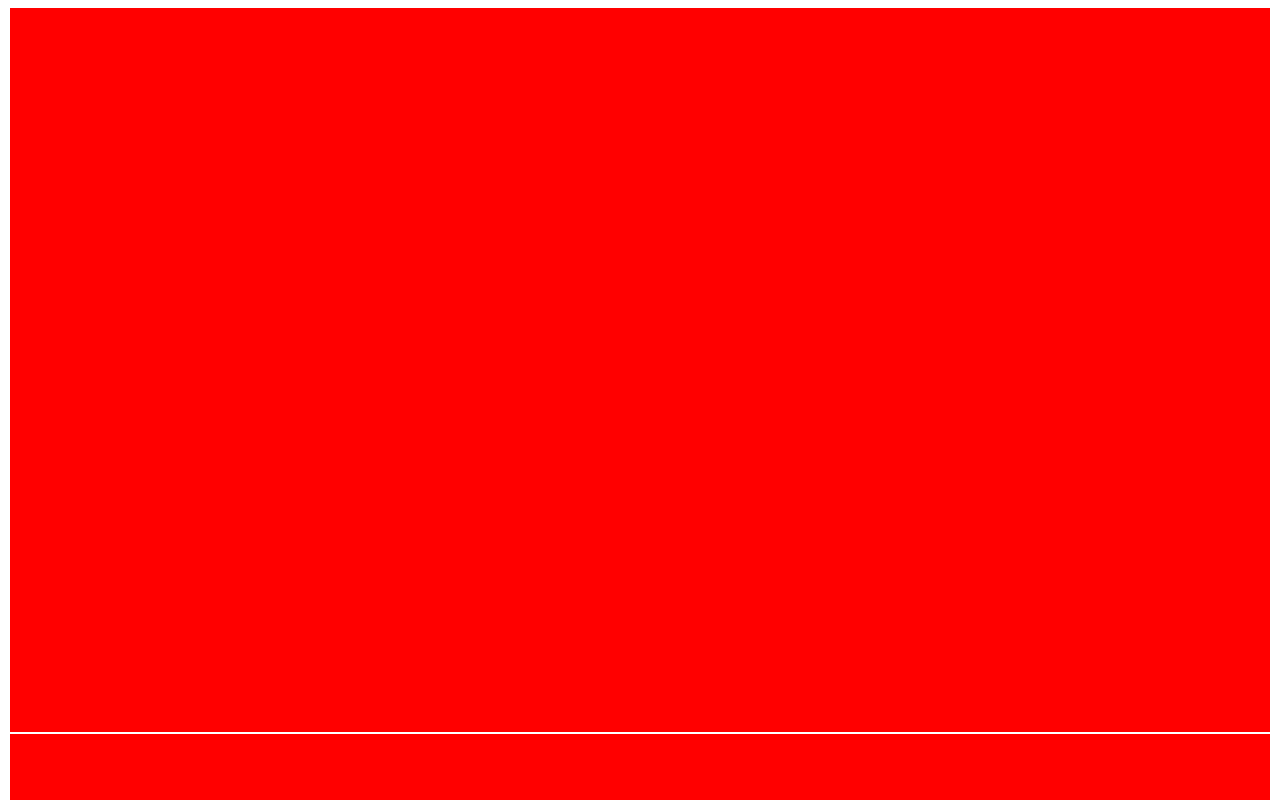
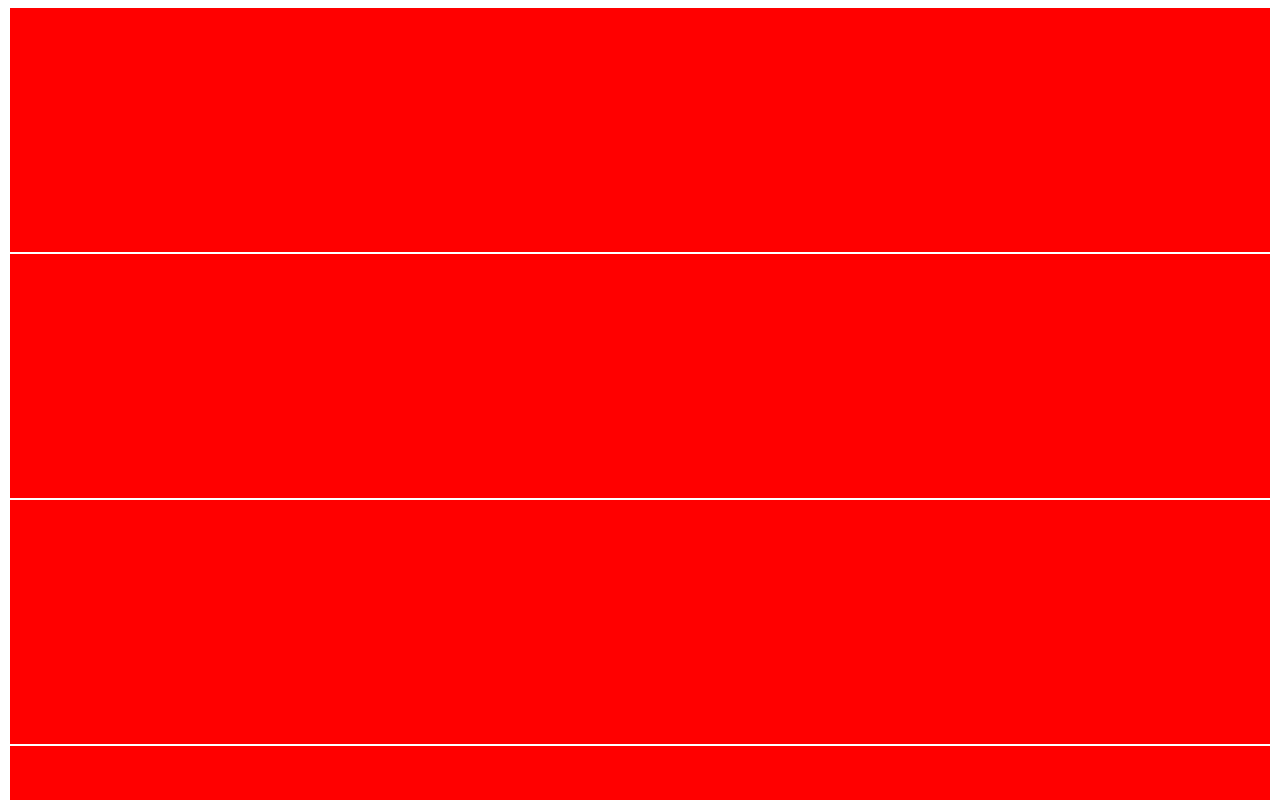
Before and after one commit to userjapa/quinalha-animation-lib, a plain HTML site: page index.html in a window 1280 px wide. Shown: the top 800 px of the page. Drawn offline with Linux system fonts and the light colour scheme.

Commit message:
changing trasition

```diff
--- a/assets/js/quinalha-animation.js
+++ b/assets/js/quinalha-animation.js
@@ -3,14 +3,14 @@ const animations = document.getElementsByClassName('animation')
 const showing = el => {
   const windowTop = window.scrollY
   const windowBottom = windowTop + window.innerHeight
-  const elemTop = el.offsetTop
-  const elemBottom = elemTop + el.offsetHeight
-  return ((elemBottom <= windowBottom) && (elemTop >= windowTop))
+  let elemTop = el.offsetTop
+  let elemBottom = elemTop + el.offsetHeight
+  return ((elemBottom >= windowBottom) || (elemBottom <= windowTop)) && ((elemTop <= windowTop) || (elemTop >= windowBottom))
 }
 
 window.onscroll = () => {
   for (x of animations) {
-    if (showing(x)) {
+    if (!showing(x)) {
       x.classList.remove(x.dataset.leaveAnimate)
       x.classList.add(x.dataset.enterAnimate)
     } else {
--- a/index.html
+++ b/index.html
@@ -11,17 +11,17 @@
       .animation {
         border: 2px solid red;
         margin: 2px;
-        height: 90%;
+        height: 30%;
       }
 
       .showIn {
         background: red;
-        transition: 1s;
+        transition: 2s;
       }
 
       .showOut {
         background: blue;
-        transition: 1s;
+        transition: 2s;
       }
     </style>
   </head>
```
